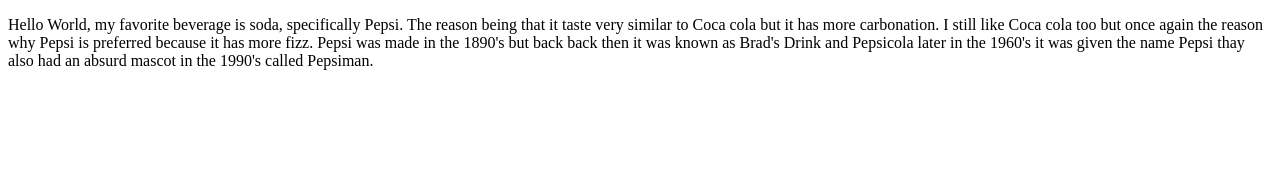
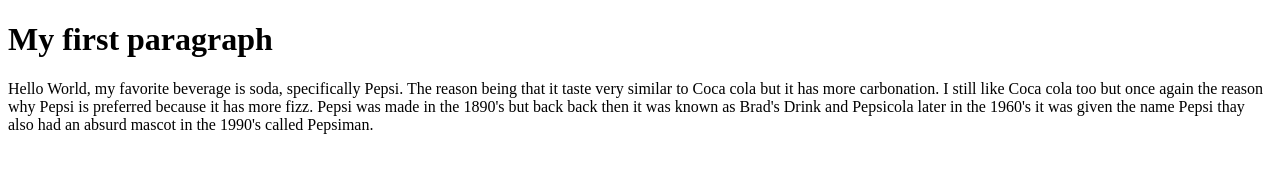
Before and after one commit to Kokkiri1/webd152, a plain HTML site: page chapter1/index.html in a window 1280 px wide. Drawn offline with Linux system fonts and the light colour scheme.

Commit message:
Update index.html

```diff
--- a/chapter1/index.html
+++ b/chapter1/index.html
@@ -1,6 +1,8 @@
     <!DOCTYPE html>
     <html lang="en">
         <head>
+            <h1>My first paragraph</h1>
+            </h1>
             <meta charset="UTF-8">
             <meta name="viewport" content="width=device-width, intial-scale=1.0">
             <title>Document</title>
```
